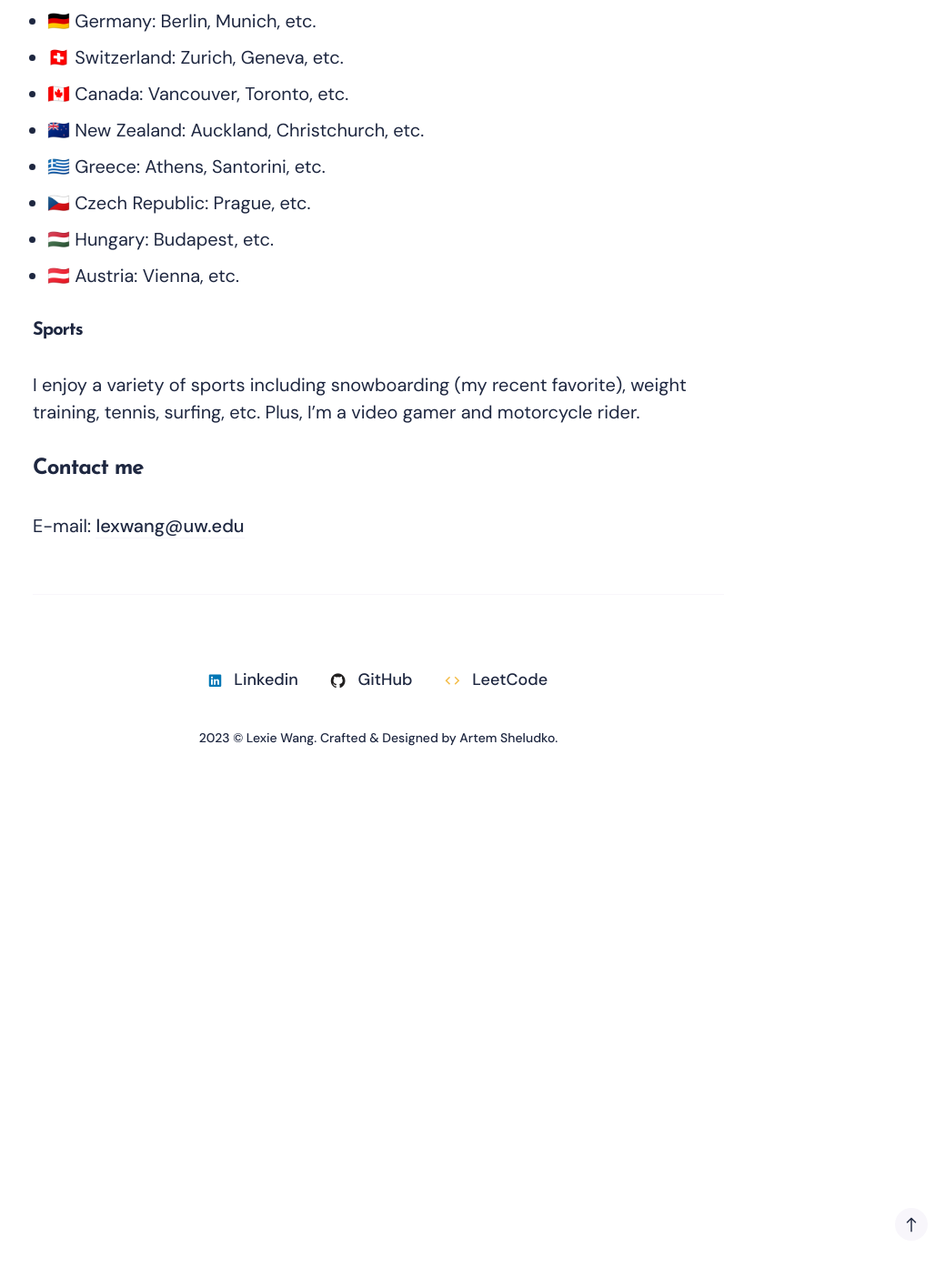
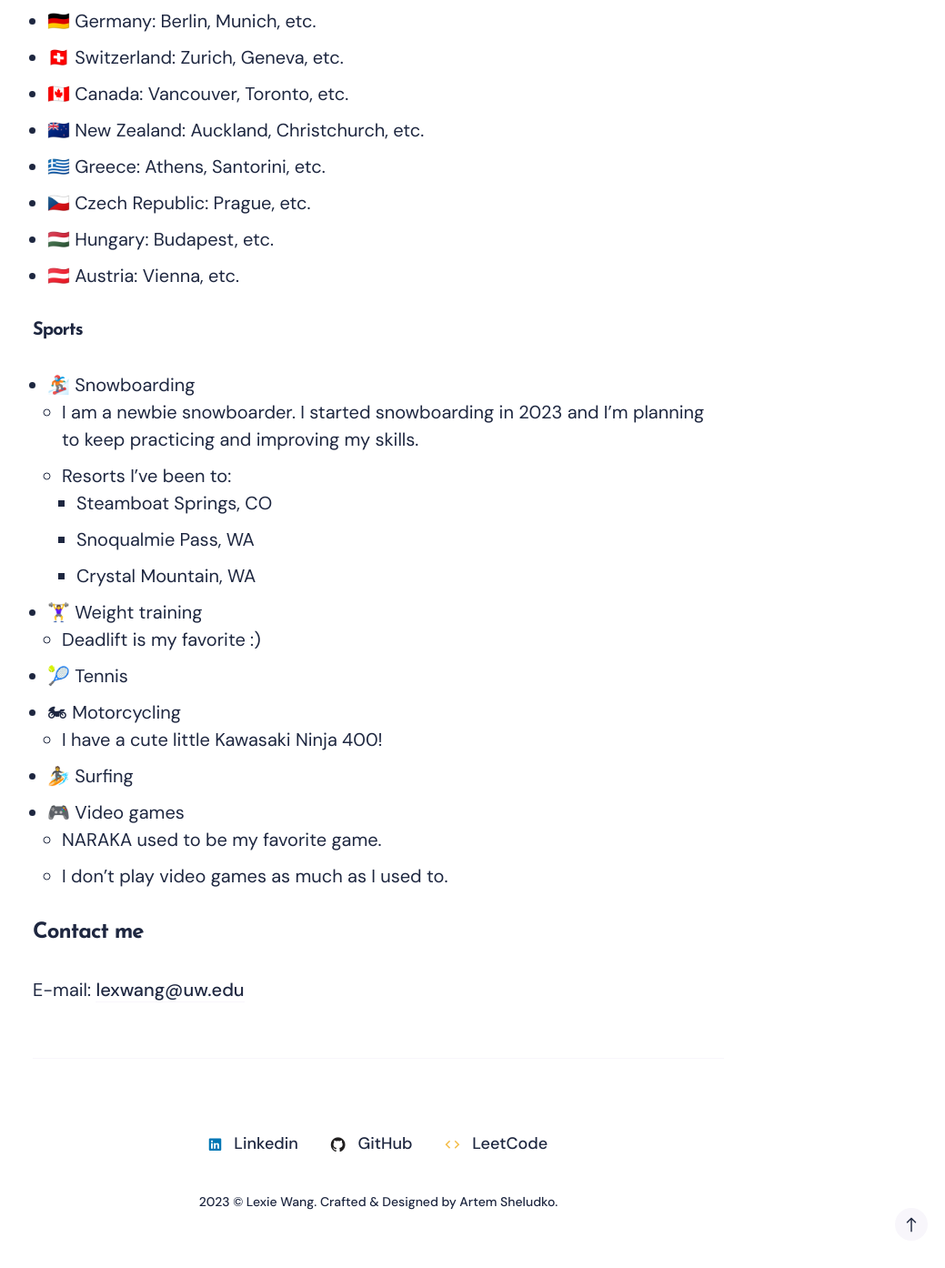
Before and after one commit to lexiewangdl/lexiewangdl.github.io, a Jekyll site: the page built from _pages/about.md, in a window 1280 px wide and 1400 px high, scrolled down 2946 px. Shown: the top 1394 px of the window at 91% size, without its empty margins (224-1263 px from the left). Built offline with Jekyll 4.4.1, drawn with Linux system fonts in a browser that asks for light colours; nearby versions of some CDN libraries; before the commit the page ends 3836 px from its top, so only the background shows below that.

Commit message:
Update hobbies and interest

```diff
--- a/_pages/about.md
+++ b/_pages/about.md
@@ -67,7 +67,21 @@ My travel bucket list ...
 
 #### Sports
 
-I enjoy a variety of sports including snowboarding (my recent favorite), weight training, tennis, surfing, etc. Plus, I'm a video gamer and motorcycle rider.
+* 🏂 Snowboarding
+  * I am a newbie snowboarder. I started snowboarding in 2023 and I'm planning to keep practicing and improving my skills.
+  * Resorts I've been to:
+    * Steamboat Springs, CO
+    * Snoqualmie Pass, WA
+    * Crystal Mountain, WA
+* 🏋️‍♀️ Weight training
+  * Deadlift is my favorite :)
+* 🎾 Tennis
+* 🏍 Motorcycling
+  * I have a cute little Kawasaki Ninja 400!
+* 🏄‍ Surfing
+* 🎮 Video games
+  * NARAKA used to be my favorite game.
+  * I don't play video games as much as I used to.
 
 
 ### Contact me
```
